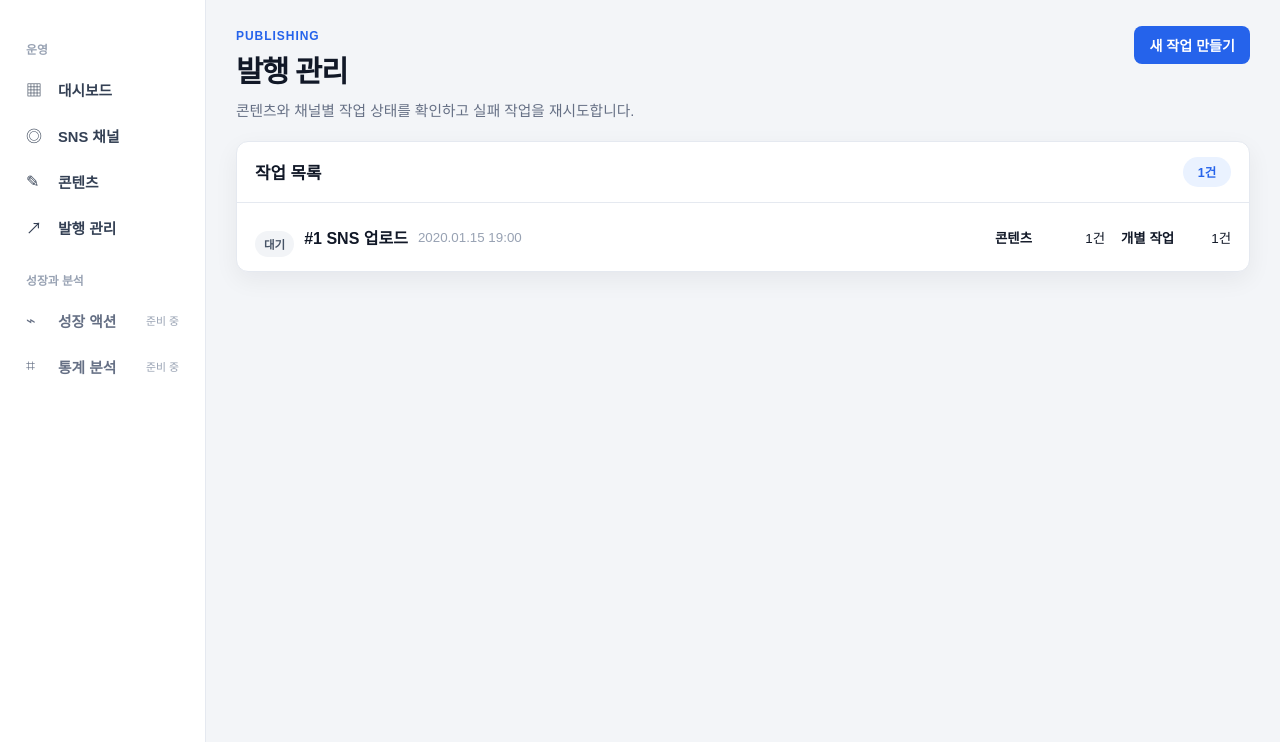
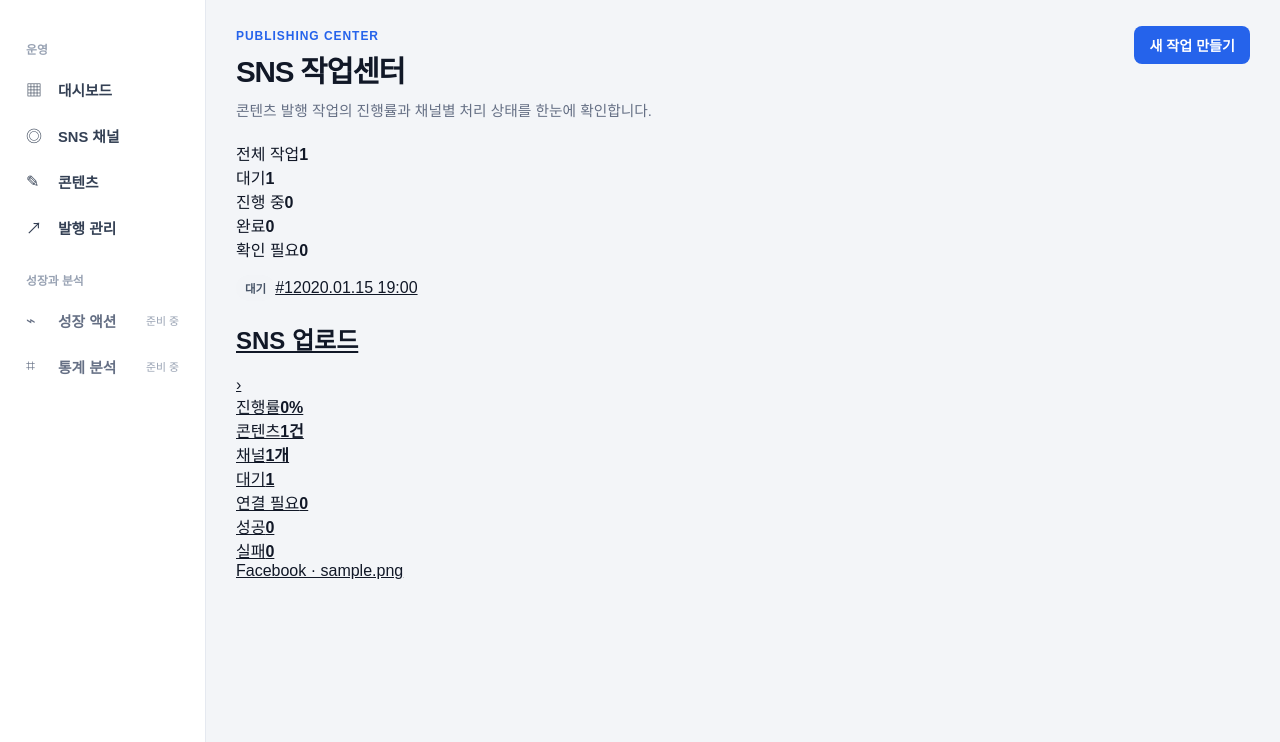
Before and after one commit to kprism/snsgrowup, a Django app: page /publishing/ in a window 1280 px wide. Shown: the part 58-800 px from the top of the page. Run offline with Django 5.2, Linux system fonts and the light colour scheme; a user stored in the database is signed in; data comes from the database, SQL or seed files in the repository; tables that the repository leaves empty hold one stand-in row (values such as "Sample post").

Commit message:
Redesign publishing center with operational metrics

```diff
--- a/templates/publishing/batch_list.html
+++ b/templates/publishing/batch_list.html
@@ -1,25 +1,58 @@
 {% extends "base.html" %}
-{% block title %}발행 관리 | SNSGROWUP{% endblock %}
+{% block title %}SNS 작업센터 | SNSGROWUP{% endblock %}
 {% block content %}
 <section class="page-head compact-head">
-  <div><span class="eyebrow">PUBLISHING</span><h1>발행 관리</h1><p>콘텐츠와 채널별 작업 상태를 확인하고 실패 작업을 재시도합니다.</p></div>
+  <div><span class="eyebrow">PUBLISHING CENTER</span><h1>SNS 작업센터</h1><p>콘텐츠 발행 작업의 진행률과 채널별 처리 상태를 한눈에 확인합니다.</p></div>
   <a class="button primary" href="{% url 'contents:content_list' %}">새 작업 만들기</a>
 </section>
+
 {% if messages %}{% for message in messages %}<div class="notice">{{ message }}</div>{% endfor %}{% endif %}
-<section class="panel compact-panel">
-  <div class="panel-head"><h2>작업 목록</h2><span class="count-chip">{{ batches|length }}건</span></div>
-  {% if batches %}
-    <div class="batch-list">
-      {% for batch in batches %}
-      <a class="batch-row batch-row-link" href="{% url 'publishing:batch_detail' batch.pk %}">
-        <div><span class="status-chip status-{{ batch.status }}">{{ batch.get_status_display }}</span><strong>#{{ batch.pk }} {{ batch.get_action_display }}</strong><small>{{ batch.created_at|date:"Y.m.d H:i" }}</small></div>
-        <div><b>콘텐츠</b><span>{{ batch.contents.count }}건</span></div>
-        <div><b>개별 작업</b><span>{{ batch.tasks.count }}건</span></div>
-      </a>
-      {% endfor %}
+
+<section class="publishing-summary">
+  <article><span>전체 작업</span><strong>{{ totals.total|default:0 }}</strong></article>
+  <article><span>대기</span><strong>{{ totals.pending|default:0 }}</strong></article>
+  <article><span>진행 중</span><strong>{{ totals.processing|default:0 }}</strong></article>
+  <article><span>완료</span><strong>{{ totals.completed|default:0 }}</strong></article>
+  <article><span>확인 필요</span><strong>{{ totals.failed|default:0 }}</strong></article>
+</section>
+
+{% if batches %}
+<section class="publishing-cards">
+  {% for batch in batches %}
+  <a class="publishing-card" href="{% url 'publishing:batch_detail' batch.pk %}">
+    <div class="publishing-card-head">
+      <div>
+        <div class="publishing-card-meta"><span class="status-chip status-{{ batch.status }}">{{ batch.get_status_display }}</span><span>#{{ batch.pk }}</span><span>{{ batch.created_at|date:"Y.m.d H:i" }}</span></div>
+        <h2>{{ batch.get_action_display }}</h2>
+      </div>
+      <span class="publishing-arrow">›</span>
     </div>
-  {% else %}
-    <div class="empty-state compact-empty"><h2>등록된 발행 작업이 없습니다</h2><p>콘텐츠 목록에서 콘텐츠와 채널을 선택해 첫 작업을 만들어 보세요.</p><a class="button primary" href="{% url 'contents:content_list' %}">작업 만들기</a></div>
-  {% endif %}
+
+    <div class="publishing-card-body">
+      <div class="publishing-progress-head"><span>진행률</span><strong>{{ batch.ui_progress }}%</strong></div>
+      <div class="publishing-progress"><span style="width:{{ batch.ui_progress }}%"></span></div>
+
+      <div class="publishing-card-grid">
+        <div><span>콘텐츠</span><strong>{{ batch.contents.count }}건</strong></div>
+        <div><span>채널</span><strong>{{ batch.channels.count }}개</strong></div>
+        <div><span>대기</span><strong>{{ batch.ui_counts.pending }}</strong></div>
+        <div><span>연결 필요</span><strong>{{ batch.ui_counts.connection_required }}</strong></div>
+        <div><span>성공</span><strong>{{ batch.ui_counts.success }}</strong></div>
+        <div><span>실패</span><strong>{{ batch.ui_counts.failed }}</strong></div>
+      </div>
+
+      <div class="publishing-channel-list">
+        {% for channel in batch.channels.all %}
+          <span>{{ channel.platform.name }} · {{ channel.profile_name }}</span>
+        {% empty %}
+          <span>등록 채널 없음</span>
+        {% endfor %}
+      </div>
+    </div>
+  </a>
+  {% endfor %}
 </section>
+{% else %}
+<section class="panel compact-panel"><div class="empty-state compact-empty"><h2>등록된 작업이 없습니다</h2><p>콘텐츠와 SNS 채널을 선택해 첫 작업을 만들어 보세요.</p><a class="button primary" href="{% url 'contents:content_list' %}">작업 만들기</a></div></section>
+{% endif %}
 {% endblock %}
```
